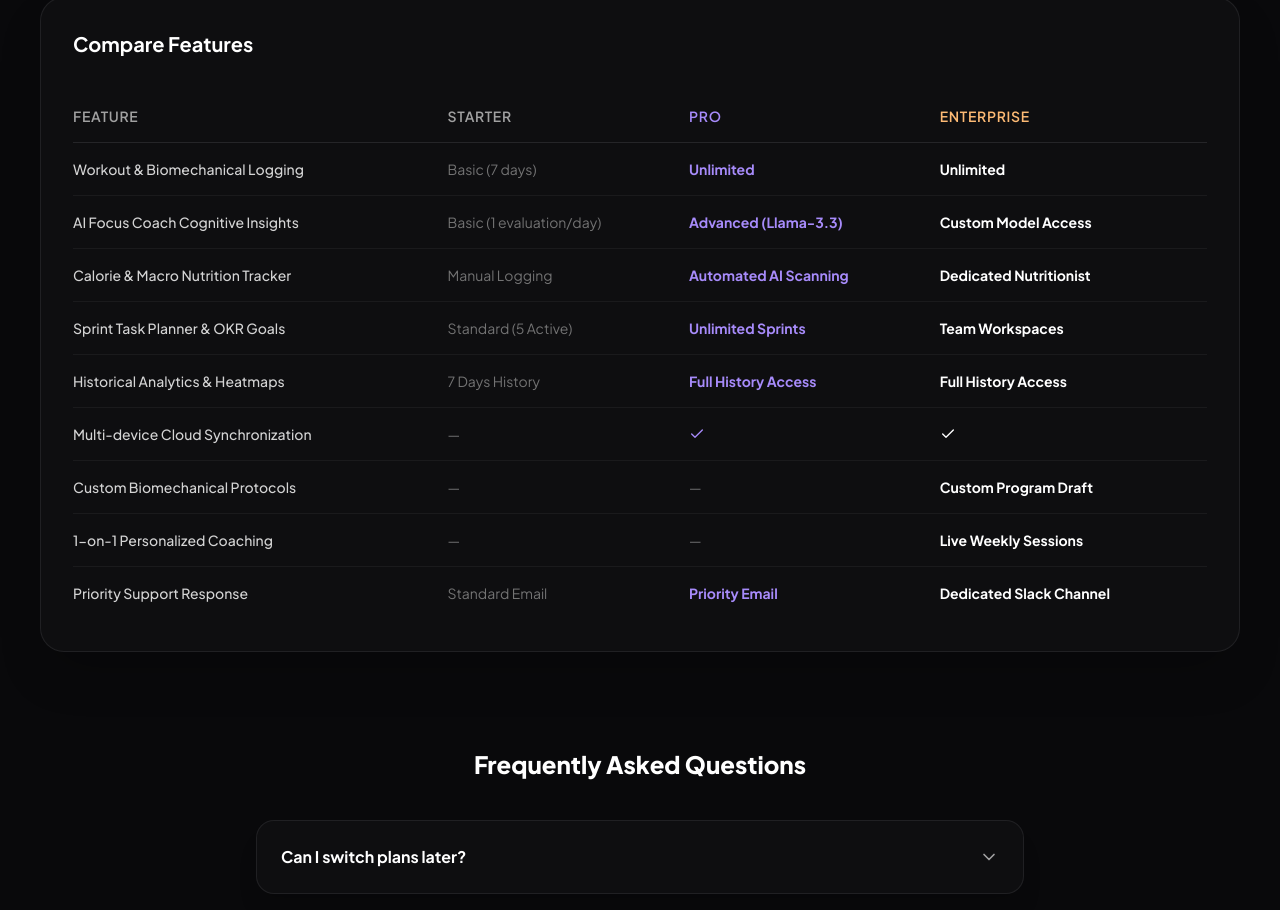
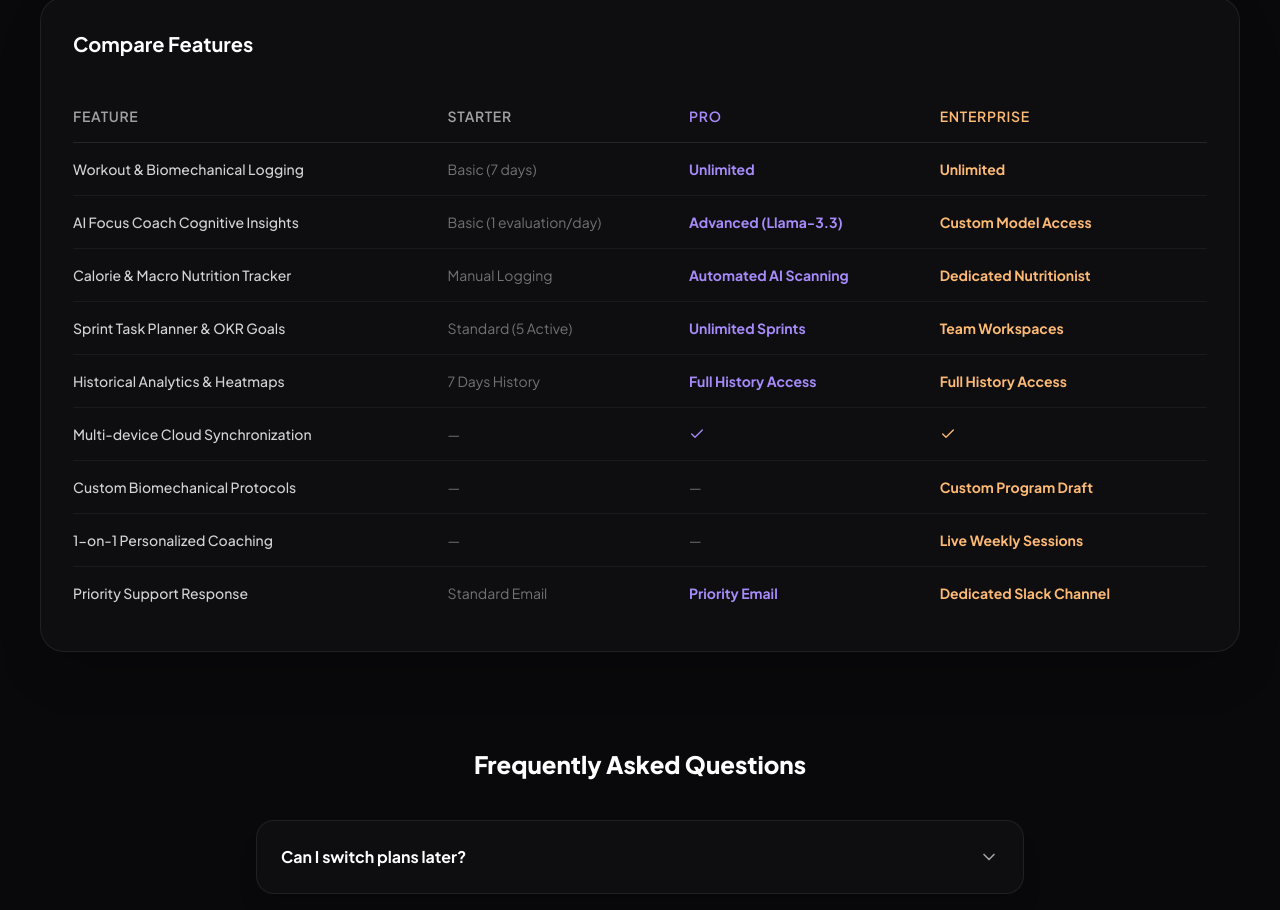
Before and after one commit to param20h/Task-planner, a Next.js app: page /pricing in a window 1280 px wide. Shown: the part 1106-2016 px from the top of the page. Built offline with nearby package versions, Linux system fonts and the light colour scheme; no server answers.

Commit message:
style: enterprise comparison table column — white → gold (#FDBA74)

```diff
--- a/src/app/pricing/page.tsx
+++ b/src/app/pricing/page.tsx
@@ -717,55 +717,55 @@ export default function PricingPage() {
                     <td className="py-4 font-medium">Workout &amp; Biomechanical Logging</td>
                     <td className="py-4 text-slate-400 dark:text-neutral-500">Basic (7 days)</td>
                     <td className="py-4 font-bold text-[#A78BFA]">Unlimited</td>
-                    <td className="py-4 font-bold text-slate-800 dark:text-white">Unlimited</td>
+                    <td className="py-4 font-bold text-[#FDBA74]">Unlimited</td>
                   </tr>
                   <tr>
                     <td className="py-4 font-medium">AI Focus Coach Cognitive Insights</td>
                     <td className="py-4 text-slate-400 dark:text-neutral-500">Basic (1 evaluation/day)</td>
                     <td className="py-4 font-bold text-[#A78BFA]">Advanced (Llama-3.3)</td>
-                    <td className="py-4 font-bold text-slate-800 dark:text-white">Custom Model Access</td>
+                    <td className="py-4 font-bold text-[#FDBA74]">Custom Model Access</td>
                   </tr>
                   <tr>
                     <td className="py-4 font-medium">Calorie &amp; Macro Nutrition Tracker</td>
                     <td className="py-4 text-slate-400 dark:text-neutral-500">Manual Logging</td>
                     <td className="py-4 font-bold text-[#A78BFA]">Automated AI Scanning</td>
-                    <td className="py-4 font-bold text-slate-800 dark:text-white">Dedicated Nutritionist</td>
+                    <td className="py-4 font-bold text-[#FDBA74]">Dedicated Nutritionist</td>
                   </tr>
                   <tr>
                     <td className="py-4 font-medium">Sprint Task Planner &amp; OKR Goals</td>
                     <td className="py-4 text-slate-400 dark:text-neutral-500">Standard (5 Active)</td>
                     <td className="py-4 font-bold text-[#A78BFA]">Unlimited Sprints</td>
-                    <td className="py-4 font-bold text-slate-800 dark:text-white">Team Workspaces</td>
+                    <td className="py-4 font-bold text-[#FDBA74]">Team Workspaces</td>
                   </tr>
                   <tr>
                     <td className="py-4 font-medium">Historical Analytics &amp; Heatmaps</td>
                     <td className="py-4 text-slate-400 dark:text-neutral-500">7 Days History</td>
                     <td className="py-4 font-bold text-[#A78BFA]">Full History Access</td>
-                    <td className="py-4 font-bold text-slate-800 dark:text-white">Full History Access</td>
+                    <td className="py-4 font-bold text-[#FDBA74]">Full History Access</td>
                   </tr>
                   <tr>
                     <td className="py-4 font-medium">Multi-device Cloud Synchronization</td>
                     <td className="py-4 text-slate-400 dark:text-neutral-500">—</td>
                     <td className="py-4"><Check className="h-4 w-4 text-[#A78BFA]" /></td>
-                    <td className="py-4"><Check className="h-4 w-4 text-slate-800 dark:text-white" /></td>
+                    <td className="py-4"><Check className="h-4 w-4 text-[#FDBA74]" /></td>
                   </tr>
                   <tr>
                     <td className="py-4 font-medium">Custom Biomechanical Protocols</td>
                     <td className="py-4 text-slate-400 dark:text-neutral-500">—</td>
                     <td className="py-4 text-slate-400 dark:text-neutral-500">—</td>
-                    <td className="py-4 font-bold text-slate-800 dark:text-white">Custom Program Draft</td>
+                    <td className="py-4 font-bold text-[#FDBA74]">Custom Program Draft</td>
                   </tr>
                   <tr>
                     <td className="py-4 font-medium">1-on-1 Personalized Coaching</td>
                     <td className="py-4 text-slate-400 dark:text-neutral-500">—</td>
                     <td className="py-4 text-slate-400 dark:text-neutral-500">—</td>
-                    <td className="py-4 font-bold text-slate-800 dark:text-white">Live Weekly Sessions</td>
+                    <td className="py-4 font-bold text-[#FDBA74]">Live Weekly Sessions</td>
                   </tr>
                   <tr>
                     <td className="py-4 font-medium">Priority Support Response</td>
                     <td className="py-4 text-slate-400 dark:text-neutral-500">Standard Email</td>
                     <td className="py-4 font-bold text-[#A78BFA]">Priority Email</td>
-                    <td className="py-4 font-bold text-slate-800 dark:text-white">Dedicated Slack Channel</td>
+                    <td className="py-4 font-bold text-[#FDBA74]">Dedicated Slack Channel</td>
                   </tr>
                 </tbody>
               </table>
```
